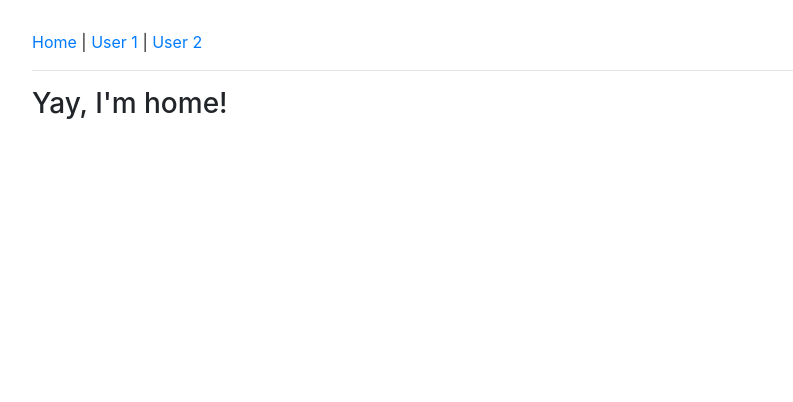
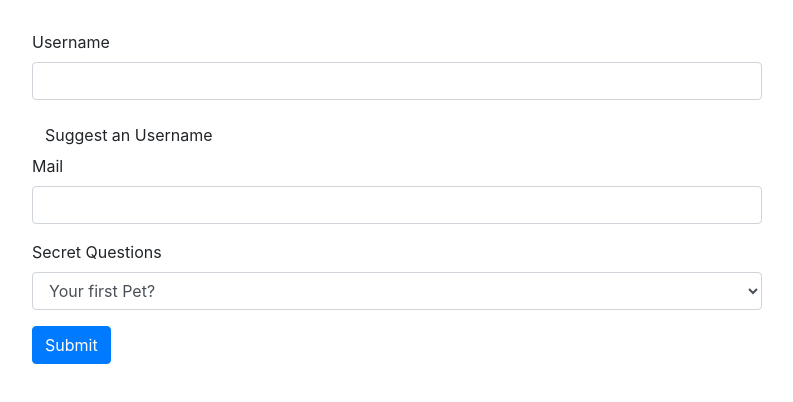
Before and after one commit to ismaelmiah/Angular-Practice, an Angular app: page / in a window 1280 px wide. Shown: the top 402 px of the page, without its empty margins (53-846 px from the left). Built offline with nearby package versions, Linux system fonts and the light colour scheme.

Commit message:
Forms Started

```diff
--- a/src/app/app.component.html
+++ b/src/app/app.component.html
@@ -1,21 +1,27 @@
 <div class="container">
   <div class="row">
     <div class="col-xs-12 col-sm-10 col-md-8 col-sm-offset-1 col-md-offset-2">
-      <a routerLink="/">Home</a> |
-      <a [routerLink]="['user', 1]">
-        User 1
-      </a>
-      |
-      <a [routerLink]="['user', 2]">
-        User 2
-      </a>
-    </div>
-  </div>
-  <p *ngIf="userActivated">Activated!</p>
-  <hr>
-  <div class="row">
-    <div class="col-xs-12 col-sm-10 col-md-8 col-sm-offset-1 col-md-offset-2">
-      <router-outlet></router-outlet>
+      <form>
+        <div id="user-data">
+          <div class="form-group">
+            <label for="username">Username</label>
+            <input type="text" id="username" class="form-control">
+          </div>
+          <button class="btn btn-default" type="button">Suggest an Username</button>
+          <div class="form-group">
+            <label for="email">Mail</label>
+            <input type="email" id="email" class="form-control">
+          </div>
+        </div>
+        <div class="form-group">
+          <label for="secret">Secret Questions</label>
+          <select id="secret" class="form-control">
+            <option value="pet">Your first Pet?</option>
+            <option value="teacher">Your first teacher?</option>
+          </select>
+        </div>
+        <button class="btn btn-primary" type="submit">Submit</button>
+      </form>
     </div>
   </div>
 </div>
--- a/src/app/app.component.ts
+++ b/src/app/app.component.ts
@@ -1,26 +1,12 @@
-import { Component, OnDestroy, OnInit } from '@angular/core';
-import { Subscription } from 'rxjs';
-import { UserService } from './user.service';
+import { Component } from '@angular/core';
 
 @Component({
   selector: 'app-root',
   templateUrl: './app.component.html',
-  styleUrls: ['./app.component.css'],
+  styleUrls: ['./app.component.css']
 })
-export class AppComponent implements OnInit, OnDestroy {
-  userActivated = false;
-  private activatedSub: Subscription;
-
-  constructor(private userService: UserService) {}
-  ngOnDestroy(): void {
-    this.activatedSub.unsubscribe();
-  }
-
-  ngOnInit() {
-    this.activatedSub = this.userService.activatedEmitter.subscribe(
-      (didActivated) => {
-        this.userActivated = didActivated;
-      }
-    );
+export class AppComponent {
+  suggestUserName() {
+    const suggestedName = 'Superuser';
   }
 }
--- a/src/app/home/home.component.html
+++ /dev/null
@@ -1 +0,0 @@
-<h3>Yay, I'm home!</h3>
--- a/src/app/home/home.component.ts
+++ /dev/null
@@ -1,59 +0,0 @@
-import { Component, OnDestroy, OnInit } from '@angular/core';
-
-import { interval, Subscription, Observable } from 'rxjs';
-import { map, filter } from 'rxjs/operators';
-
-@Component({
-  selector: 'app-home',
-  templateUrl: './home.component.html',
-  styleUrls: ['./home.component.css'],
-})
-export class HomeComponent implements OnInit, OnDestroy {
-  constructor() {}
-  ngOnDestroy(): void {
-    this.firstObsSubscription.unsubscribe();
-  }
-
-  private firstObsSubscription: Subscription;
-
-  ngOnInit() {
-    //  this.firstObsSubscription = interval(1000).subscribe((count) => {
-    //   console.log(count);
-    // });
-    const customIntervalObservable = Observable.create((observer) => {
-      let count = 0;
-      setInterval(() => {
-        observer.next(count);
-        if (count == 5) {
-          observer.complete();
-        }
-        if (count > 4) {
-          observer.error(new Error('Count is greater 1!'));
-        }
-        count++;
-      }, 1000);
-    });
-
-    this.firstObsSubscription = customIntervalObservable
-      .pipe(
-        filter((data: number) => {
-          return data % 2 == 0;
-        }),
-        map((data: number) => {
-          return 'Round: ' + (data + 1);
-        })
-      )
-      .subscribe(
-        (data) => {
-          console.log(data);
-        },
-        (error) => {
-          console.log(error);
-          alert(error.message);
-        },
-        () => {
-          console.log('Completed!');
-        }
-      );
-  }
-}
--- a/src/app/user.service.ts
+++ /dev/null
@@ -1,7 +0,0 @@
-import { EventEmitter, Injectable } from "@angular/core";
-import { Subject } from 'rxjs';
-
-@Injectable({providedIn: 'root'})
-export class UserService{
-    activatedEmitter = new Subject<boolean>();
-}
--- a/src/app/user/user.component.html
+++ /dev/null
@@ -1,2 +0,0 @@
-<p>User with <strong>ID {{ id }}</strong> was loaded</p>
-<button class="btn btn-primary" (click)="onActivate()">Active</button>
--- a/src/app/user/user.component.ts
+++ /dev/null
@@ -1,27 +0,0 @@
-import { Component, OnInit } from '@angular/core';
-import { ActivatedRoute, Params } from '@angular/router';
-import { UserService } from '../user.service';
-
-@Component({
-  selector: 'app-user',
-  templateUrl: './user.component.html',
-  styleUrls: ['./user.component.css'],
-})
-export class UserComponent implements OnInit {
-  id: number;
-
-  constructor(
-    private route: ActivatedRoute,
-    private userService: UserService
-  ) {}
-
-  ngOnInit() {
-    this.route.params.subscribe((params: Params) => {
-      this.id = +params.id;
-    });
-  }
-
-  onActivate() {
-    this.userService.activatedEmitter.next(true);
-  }
-}
```
Also changed, not shown: src/app/app-routing.module.ts (deleted, +0 -22 lines), src/app/app.module.ts (+4 -7 lines), src/app/home/home.component.css (deleted), src/app/user/user.component.css (deleted), 1 other file (tests, documents, lock files or other folders).
